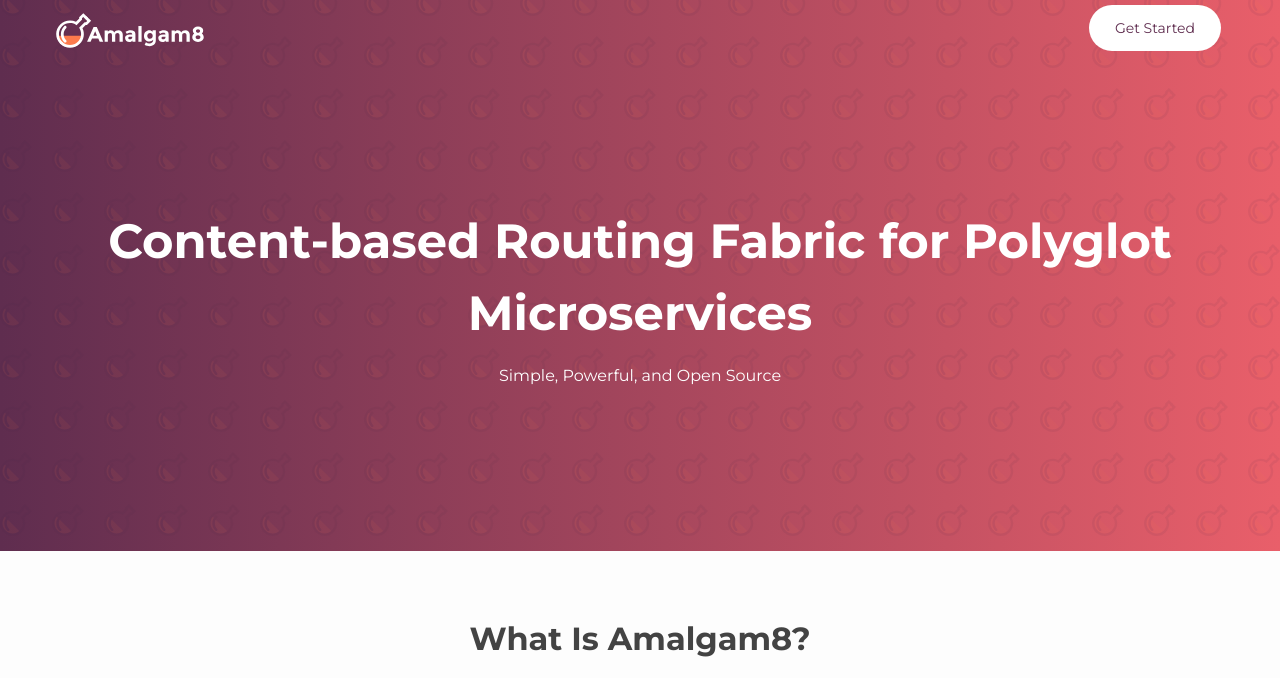
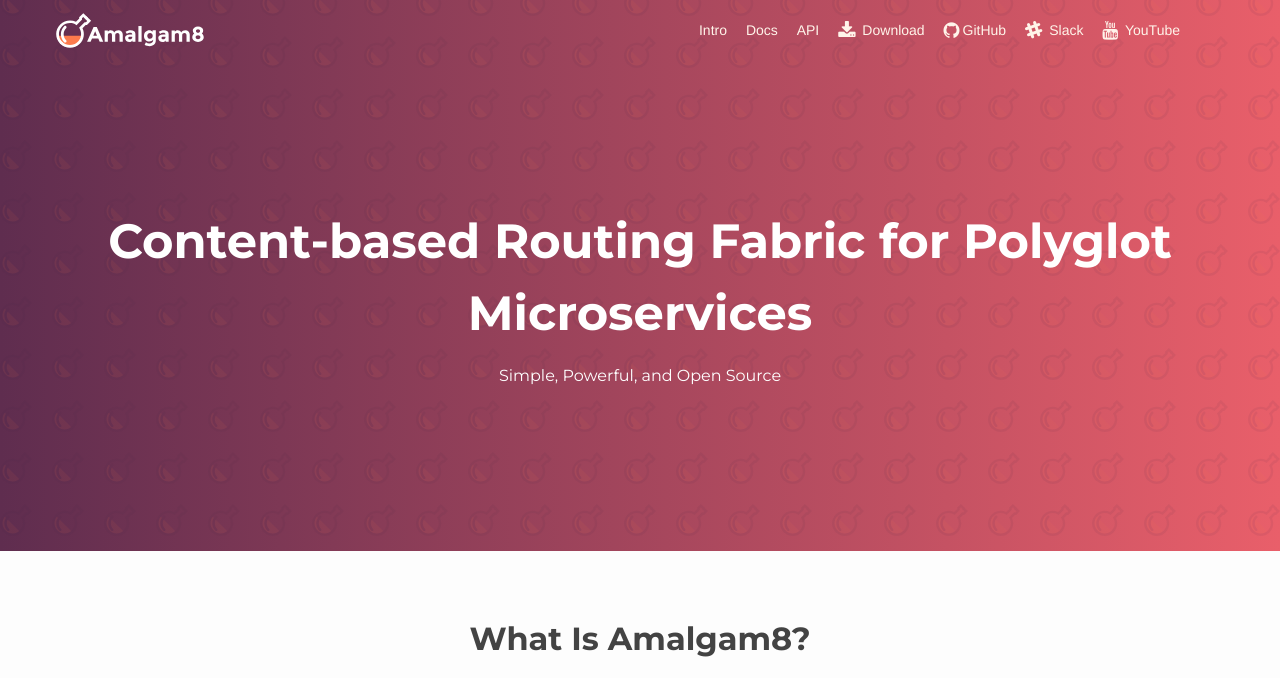
Before and after one commit to amalgam8/amalgam8.github.io, a Jekyll site: the page built from index.html, in a window 1280 px wide. Shown: the top 678 px of the page. Built offline with Jekyll 4.4.1, drawn with Linux system fonts in a browser that asks for light colours; nearby versions of some CDN libraries; grey boxes are pictures that could not be loaded.

Commit message:
added font awesome to homepage. Restyled header

```diff
--- a/_includes/head.html
+++ b/_includes/head.html
@@ -6,6 +6,7 @@
   <title>{% if page.title %}{{ page.title | escape }}{% else %}{{ site.title | escape }}{% endif %}</title>
   <meta name="description" content="{% if page.excerpt %}{{ page.excerpt | strip_html | strip_newlines | truncate: 160 }}{% else %}{{ site.description }}{% endif %}">
 
+  <link href="https://maxcdn.bootstrapcdn.com/font-awesome/4.6.3/css/font-awesome.min.css" rel="stylesheet" integrity="sha384-T8Gy5hrqNKT+hzMclPo118YTQO6cYprQmhrYwIiQ/3axmI1hQomh7Ud2hPOy8SP1" crossorigin="anonymous">
   <link href='https://fonts.googleapis.com/css?family=Montserrat:400,700' rel='stylesheet' type='text/css'>
   <link rel="icon" type="image/png" href="Amalgam8_Favicon_16.png"/>
 
--- a/_includes/header.html
+++ b/_includes/header.html
@@ -5,7 +5,16 @@
         <img class="brand-icon" src="/assets/Amalgam8-logo.svg"
         alt="Amalgam8 brand logo showing a flask beaker with a chemical in it">
       </a>
-      <a class="github" href="https://github.com/amalgam8/amalgam8/tree/master/examples"><div class="button">Get Started</div></a>
+
+      <ul class="navbar-nav">
+        <li><a href="/docs/what-is-amalgam8/">Intro</a></li>
+        <li><a href="/docs/">Docs</a></li>
+        <li><a href="/api/">API</a></li>
+        <li><a href="https://github.com/{{site.github_username}}/amalgam8/releases"><i class="fa fa-lg fa-download"></i> Download</a></li>
+        <li><a href="https://github.com/{{site.github_username}}/amalgam8"><i class="fa fa-lg fa-github"></i>GitHub</a></li>
+        <li><a href="https://amalgam8-slack-invite.mybluemix.net"><i class="fa fa-lg fa-slack"></i> Slack</a></li>
+        <li><a href="https://www.youtube.com/channel/UCExjqs56z0HZN-Ce-BJgNmg"><i class="fa fa-lg fa-youtube"></i> YouTube</a></li>
+      </ul>
     </div>
   </header>
 
--- a/_sass/_layout.scss
+++ b/_sass/_layout.scss
@@ -87,6 +87,17 @@
        justify-content: space-between;
        align-items: center;
        width: inherit;
+     }
+
+     .navbar-nav {
+       padding-top: 20px;
+       font-family: "Helvetica Neue",Helvetica,Arial,sans-serif;
+       font-size: 14px;
+
+       li { display: inline; padding-right: 15px; }
+       li>a { color: $cream; line-height: 20px; }
+
+       i.fa { padding-right: 3px; }
      }
 
      @include media-query($on-palm)
```
